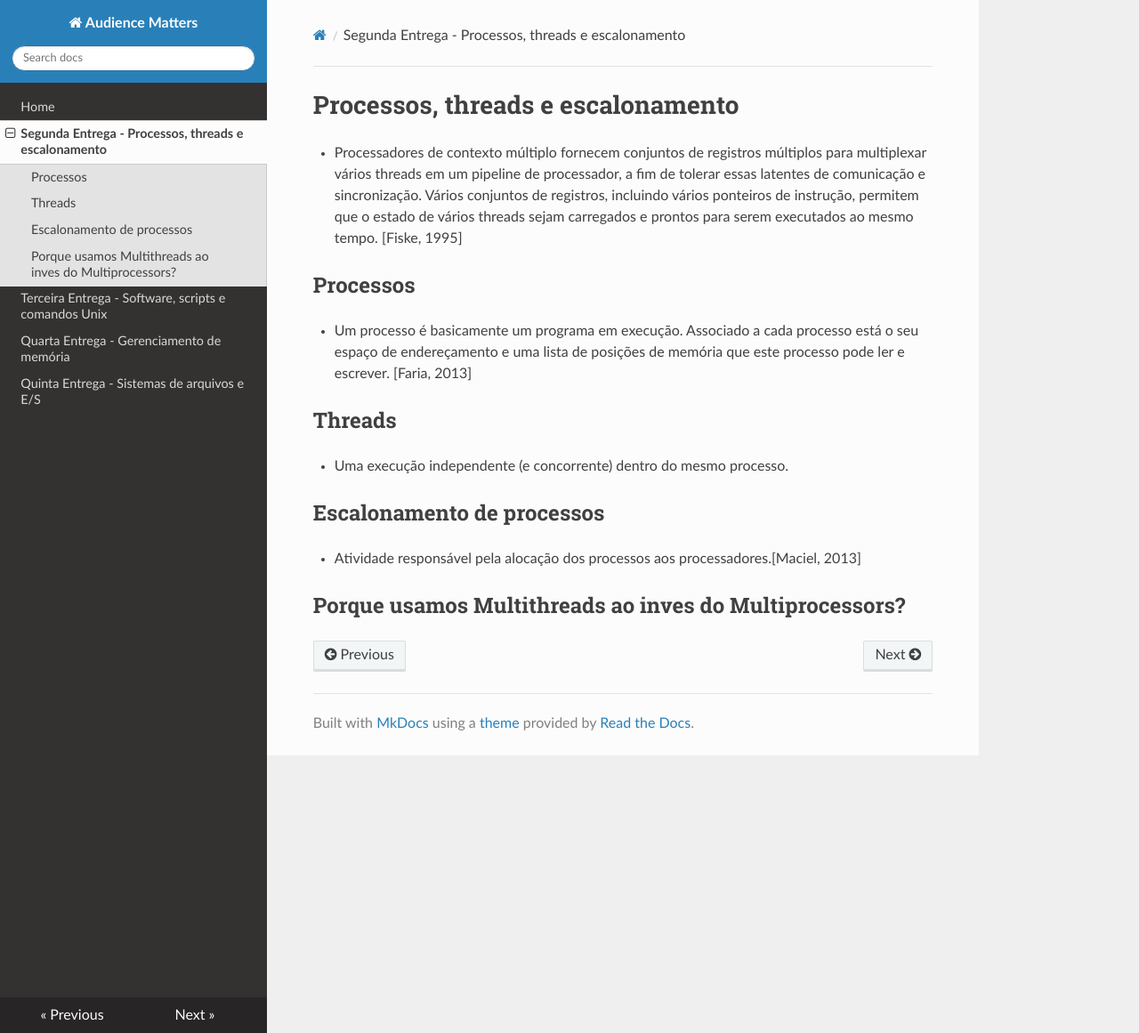
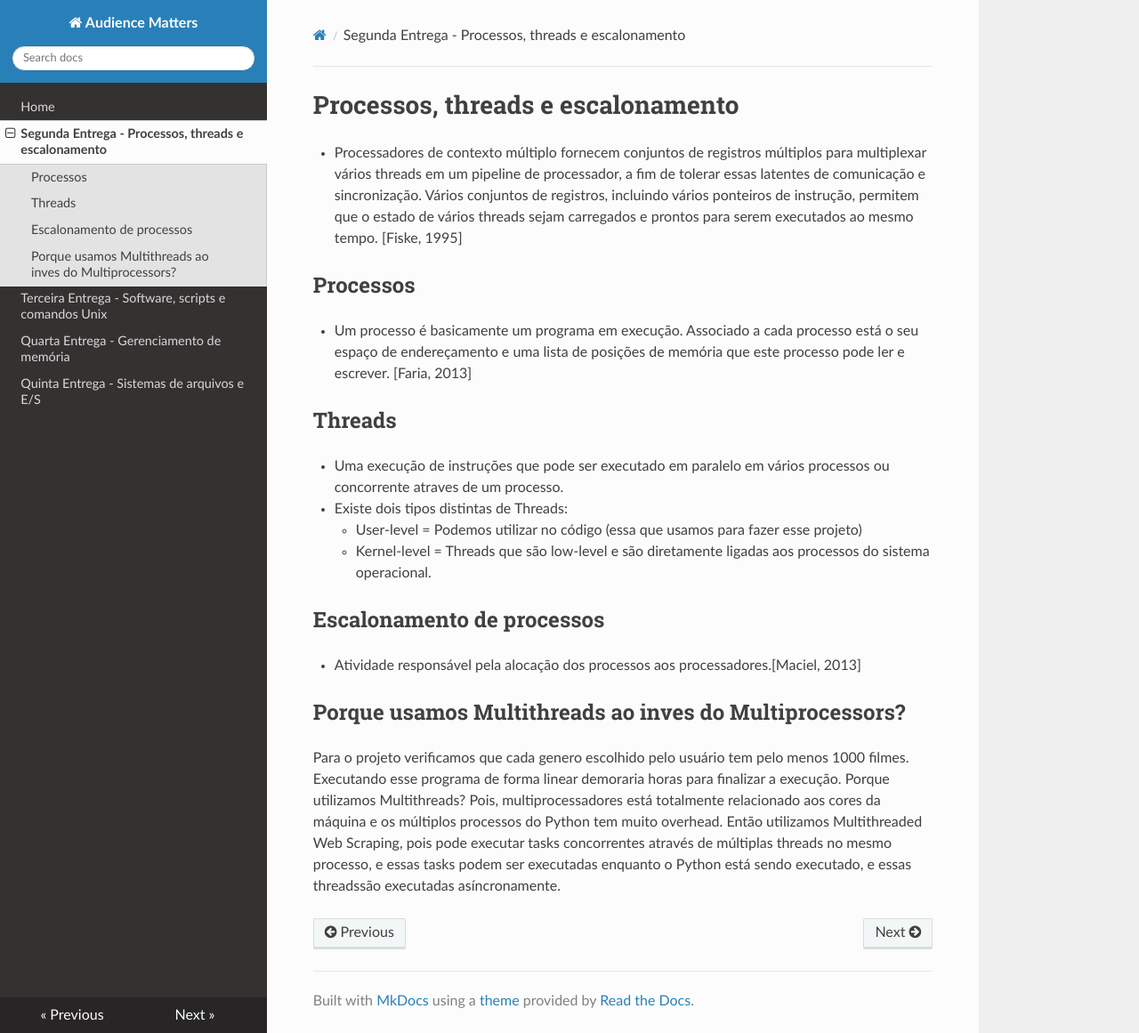
Before and after one commit to eversonott/sistemas_operacionais, an MkDocs documentation site: the page built from docs/entrega02.md, in a window 1280 px wide and 1161 px high. Shown: the whole window at 89% size. Built offline with MkDocs 1.6.1, drawn with Linux system fonts in a browser that asks for light colours; nearby versions of some CDN libraries.

Commit message:
adicionando mkdocs na venv e alteração na entrega 2

```diff
--- a/docs/entrega02.md
+++ b/docs/entrega02.md
@@ -4,9 +4,13 @@
 * Um processo é basicamente um programa em execução. Associado a cada processo está o seu espaço de endereçamento e uma lista de posições de memória que este processo pode ler e escrever. [Faria, 2013]
 
 ## Threads
-* Uma execução independente (e concorrente) dentro do mesmo processo.
-
+* Uma execução de instruções que pode ser executado em paralelo em vários processos ou concorrente atraves de um processo.
+* Existe dois tipos distintas de Threads:
+    * User-level = Podemos utilizar no código (essa que usamos para fazer esse projeto)
+    * Kernel-level = Threads que são low-level e são diretamente ligadas aos processos do sistema operacional.
 ## Escalonamento de processos
 * Atividade responsável pela alocação dos processos aos processadores.[Maciel, 2013]
 
 ## Porque usamos Multithreads ao inves do Multiprocessors?
+Para o projeto verificamos que cada genero escolhido pelo usuário tem pelo menos 1000 filmes. Executando esse programa de forma linear demoraria horas para finalizar a execução. Porque utilizamos Multithreads? Pois, multiprocessadores está totalmente relacionado aos cores da máquina e os múltiplos processos do Python tem muito overhead.
+Então utilizamos Multithreaded Web Scraping, pois pode executar tasks concorrentes através de múltiplas threads no mesmo processo, e essas tasks podem ser executadas enquanto o Python está sendo executado, e essas threadssão executadas asíncronamente.
```
Also changed, not shown: docs/entrega04.md (+1 -1 lines), docs/images/thread.png (added).
